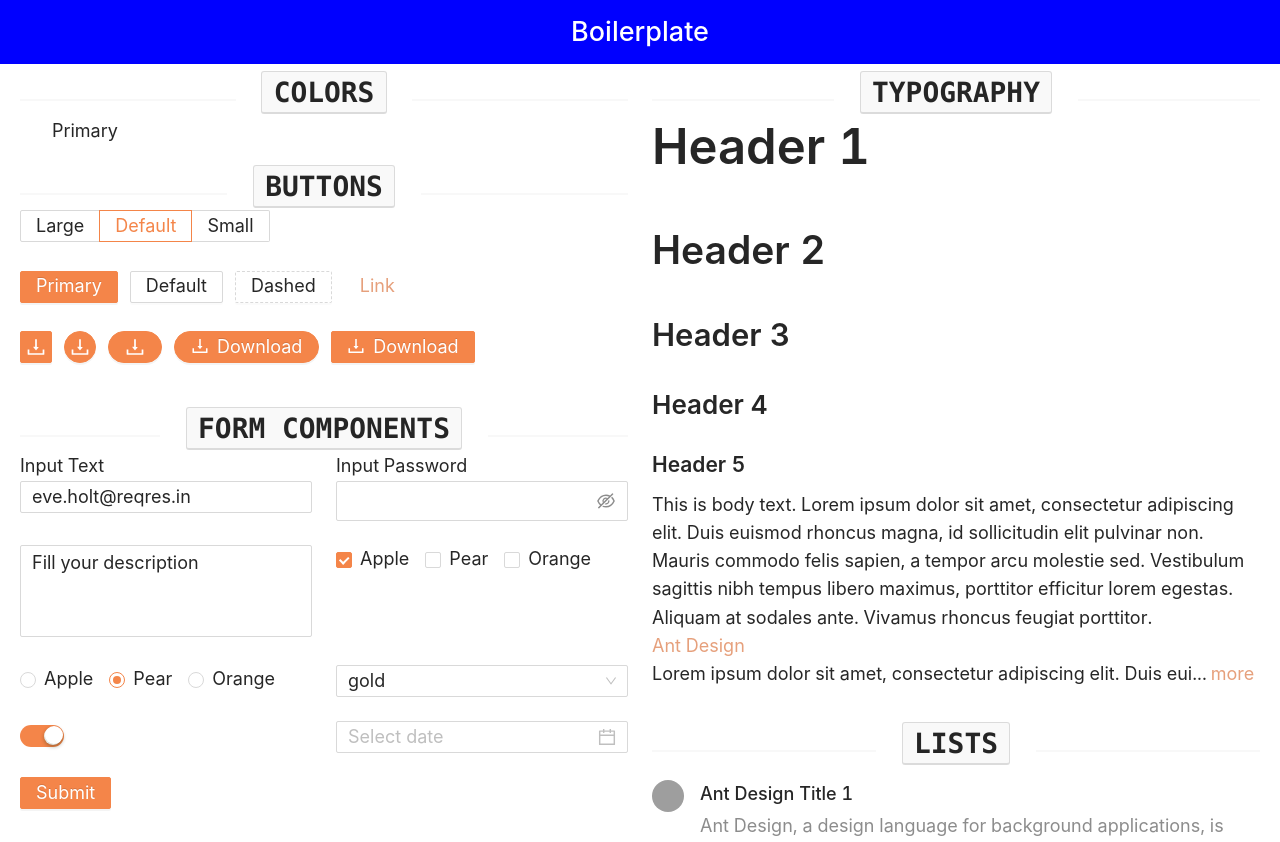
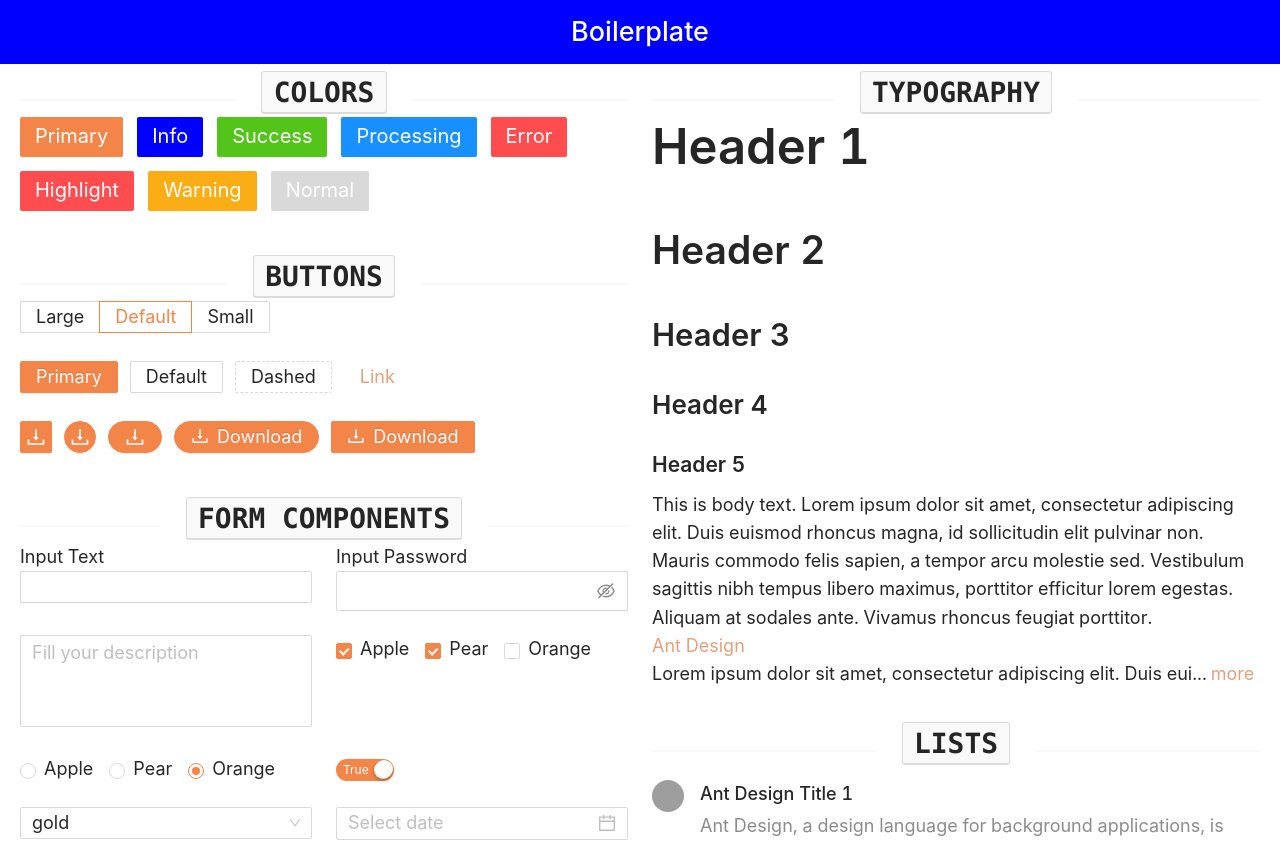
Before and after one commit to hanzputro/boilerplate-cra, a React (Create React App) app: page /styleguide in a window 1280 px wide. Shown: the top 842 px of the page. Built offline with nearby package versions, Linux system fonts and the light colour scheme; grey boxes are pictures that could not be loaded.

Commit message:
formik form, customize color themes

```diff
--- a/package.json
+++ b/package.json
@@ -51,6 +51,7 @@
     "eslint-plugin-prettier": "^3.1.4",
     "less": "^3.12.2",
     "less-loader": "^7.0.0",
+    "less-vars-to-js": "^1.3.0",
     "prettier": "^2.1.1",
     "react-app-rewired": "^2.1.6"
   }
--- a/src/newTheme.less
+++ b/src/newTheme.less
@@ -1,8 +1,8 @@
 // https://github.com/ant-design/ant-design/blob/master/components/style/themes/default.less
 
 // -------- Colors -----------
-@primary-color: orange;
-@info-color: @primary-color;
+@primary-color: rgb(184, 90, 207);
+@info-color: blue;
 @success-color: @green-6;
 @processing-color: @blue-6;
 @error-color: @red-5;
@@ -12,8 +12,30 @@
 @white: #fff;
 @black: #000;
 
+// global root
+:root {
+  --primary-color: @primary-color;
+  --info-color: @info-color;
+  --success-color: @success-color;
+  --processing-color: @processing-color;
+  --error-color: @error-color;
+  --highlight-color: @highlight-color;
+  --warning-color: @warning-color;
+  --normal-color: @normal-color;
+}
+
 // Base Scaffolding Variables
 // ---
+
+// text color
+@text-color: fade(@black, 85%);
+@text-color-secondary: fade(@black, 45%);
+@text-color-inverse: @white;
+@icon-color: inherit;
+@icon-color-hover: fade(@black, 75%);
+@heading-color: fade(@black, 85%);
+@text-color-dark: fade(@white, 85%);
+@text-color-secondary-dark: fade(@white, 65%);
 
 // Background color for `<body>`
 @body-background: #fff;
@@ -22,18 +44,11 @@
 // Popover background color
 @popover-background: @component-background;
 @popover-customize-border-color: @border-color-split;
+
 @font-family: -apple-system, BlinkMacSystemFont, 'Segoe UI', Roboto, 'Helvetica Neue', Arial,
   'Noto Sans', sans-serif, 'Apple Color Emoji', 'Segoe UI Emoji', 'Segoe UI Symbol',
   'Noto Color Emoji';
 @code-family: 'SFMono-Regular', Consolas, 'Liberation Mono', Menlo, Courier, monospace;
-@text-color: fade(@black, 85%);
-@text-color-secondary: fade(@black, 45%);
-@text-color-inverse: @white;
-@icon-color: inherit;
-@icon-color-hover: fade(@black, 75%);
-@heading-color: fade(@black, 85%);
-@text-color-dark: fade(@white, 85%);
-@text-color-secondary-dark: fade(@white, 65%);
 @text-selection-bg: @primary-color;
 @font-variant-base: tabular-nums;
 @font-feature-settings-base: 'tnum';
--- a/src/screens/StyleguideScreen/index.js
+++ b/src/screens/StyleguideScreen/index.js
@@ -7,6 +7,7 @@ function StyleguideScreen(props) {
     <Row gutter={[24, 24]}>
       <Col span="12">
         <Colors />
+        <br />
         <br />
         <Buttons />
         <br />
--- a/src/screens/StyleguideScreen/part/Colors.js
+++ b/src/screens/StyleguideScreen/part/Colors.js
@@ -1,7 +1,8 @@
 import React from 'react';
-import { Row, Col, Divider, Button, Typography } from 'antd';
+import { Row, Col, Divider, Button, Typography, Space } from 'antd';
+import styled from 'styled-components';
 
-const { Title, Text } = Typography;
+const { Title } = Typography;
 
 function Colors(props) {
   return (
@@ -11,15 +12,61 @@ function Colors(props) {
           COLORS
         </Title>
       </Divider>
-      <Row>
+      <Row align="start" gutter={[14, 14]}>
         <Col>
-          <Button type="primary" shape="circle" style={{ background: 'red' }} />
+          <SButton size="large" style={{ background: 'var(--primary-color)' }}>
+            Primary
+          </SButton>
         </Col>
         <Col>
-          <Text>Primary</Text>
+          <SButton size="large" style={{ background: 'var(--info-color)' }}>
+            Info
+          </SButton>
+        </Col>
+        <Col>
+          <SButton size="large" style={{ background: 'var(--success-color)' }}>
+            Success
+          </SButton>
+        </Col>
+        <Col>
+          <SButton size="large" style={{ background: 'var(--processing-color)' }}>
+            Processing
+          </SButton>
+        </Col>
+        <Col>
+          <SButton size="large" style={{ background: 'var(--error-color)' }}>
+            Error
+          </SButton>
+        </Col>
+        <Col>
+          <SButton size="large" style={{ background: 'var(--highlight-color)' }}>
+            Highlight
+          </SButton>
+        </Col>
+        <Col>
+          <SButton size="large" style={{ background: 'var(--warning-color)' }}>
+            Warning
+          </SButton>
+        </Col>
+        <Col>
+          <SButton size="large" style={{ background: 'var(--normal-color)' }}>
+            Normal
+          </SButton>
         </Col>
       </Row>
     </>
   );
 }
+
+const SButton = styled(Button)`
+  color: white !important;
+  border: 0 !important;
+  :hover,
+  :active,
+  :focus {
+    border: 0 !important;
+    background: transparent;
+  }
+`;
+
 export default Colors;
--- a/src/screens/StyleguideScreen/part/FormComponents.js
+++ b/src/screens/StyleguideScreen/part/FormComponents.js
@@ -1,4 +1,4 @@
-import React, { useEffect } from 'react';
+import React, { useState } from 'react';
 import { useSelector, useDispatch } from 'react-redux';
 import { Formik, Form } from 'formik';
 import {
@@ -13,6 +13,7 @@ import {
   Switch,
   DatePicker,
   Typography,
+  message,
 } from 'antd';
 import * as Yup from 'yup';
 import { signin } from '../../../redux/actions/userActions';
@@ -20,7 +21,14 @@ import { signin } from '../../../redux/actions/userActions';
 const { TextArea } = Input;
 const { Title } = Typography;
 
+const optionGroup = [
+  { label: 'Apple', value: 'Apple' },
+  { label: 'Pear', value: 'Pear' },
+  { label: 'Orange', value: 'Orange' },
+];
+
 function FormComponents(props) {
+  const [loading, setLoading] = useState(false);
   const dispatch = useDispatch();
 
   return (
@@ -35,18 +43,9 @@ function FormComponents(props) {
           inputText: 'eve.holt@reqres.in',
           inputPassword: '',
           textarea: 'Fill your description',
-          checkboxGroup: [
-            { label: 'Apple', value: 'Apple' },
-            { label: 'Pear', value: 'Pear' },
-            { label: 'Orange', value: 'Orange' },
-          ],
-          radioGroup: [
-            { label: 'Apple', value: 'Apple' },
-            { label: 'Pear', value: 'Pear' },
-            { label: 'Orange', value: 'Orange' },
-          ],
+          checkboxGroup: ['Apple', 'Pear'],
+          radioGroup: 'Orange',
           select: [{ value: 'gold' }, { value: 'lime' }, { value: 'green' }, { value: 'cyan' }],
-          cascader: [],
           switch: true,
           datepicker: '',
         }}
@@ -56,11 +55,14 @@ function FormComponents(props) {
         //   checkboxGroup: Yup.bool(),
         // })}
         onSubmit={(values, actions) => {
+          setLoading(true);
           console.log(values);
-          // setTimeout(() => {
-          //   dispatch(signin(values));
-          //   actions.setSubmitting(false);
-          // }, 400);
+          setTimeout(() => {
+            // dispatch(signin(values));
+            // actions.setSubmitting(false);
+            setLoading(false);
+            message.success('Yay! Success');
+          }, 2000);
         }}
       >
         {(formikProps) => (
@@ -68,20 +70,12 @@ function FormComponents(props) {
             <Row gutter={[24, 24]}>
               <Col span="12">
                 <label>Input Text</label>
-                <Input
-                  id="inputText"
-                  name="inputText"
-                  {...formikProps.getFieldProps('inputText')}
-                />
+                <Input id="inputText" onChange={formikProps.handleChange} />
                 {formikProps.errors.inputText ? <div>{formikProps.errors.inputText}</div> : null}
               </Col>
               <Col span="12">
                 <label>Input Password</label>
-                <Input.Password
-                  id="inputPassword"
-                  name="inputPassword"
-                  {...formikProps.getFieldProps('inputPassword')}
-                />
+                <Input.Password id="inputPassword" onChange={formikProps.handleChange} />
                 {formikProps.errors.inputPassword ? (
                   <div>{formikProps.errors.inputPassword}</div>
                 ) : null}
@@ -91,44 +85,53 @@ function FormComponents(props) {
                   name="textarea"
                   placeholder={formikProps.initialValues.textarea}
                   autoSize={{ minRows: 3, maxRows: 5 }}
-                  {...formikProps.getFieldProps('textarea')}
+                  onChange={formikProps.handleChange}
                 />
               </Col>
               <Col span="12">
                 <Checkbox.Group
                   name="checkboxGroup"
-                  options={formikProps.initialValues.checkboxGroup}
-                  defaultValue={['Apple']}
-                  // {...formikProps.getFieldProps('checkboxGroup')}
+                  options={optionGroup}
+                  defaultValue={formikProps.initialValues.checkboxGroup}
+                  onChange={(e) => formikProps.setFieldValue('checkboxGroup', e)}
                 />
               </Col>
               <Col span="12">
                 <Radio.Group
                   name="radioGroup"
-                  options={formikProps.initialValues.radioGroup}
-                  defaultValue={'Pear'}
-                  // {...formikProps.getFieldProps('radioGroup')}
+                  options={optionGroup}
+                  defaultValue={formikProps.initialValues.radioGroup}
+                  onChange={(e) => formikProps.setFieldValue('radioGroup', e)}
+                />
+              </Col>
+              <Col span="12">
+                <Switch
+                  name="switch"
+                  checkedChildren="True"
+                  unCheckedChildren="False"
+                  defaultChecked={formikProps.initialValues.switch}
+                  onChange={(e) => formikProps.setFieldValue('switch', e)}
                 />
               </Col>
               <Col span="12">
                 <Select
                   name="select"
                   defaultValue={['gold']}
+                  options={formikProps.initialValues.select}
+                  onChange={(e) => formikProps.setFieldValue('select', e)}
                   style={{ width: '100%' }}
-                  options={formikProps.initialValues.select}
-                  // {...formikProps.getFieldProps('select')}
                 />
               </Col>
               <Col span="12">
-                {/* {...formikProps.getFieldProps('switch')} */}
-                <Switch defaultChecked />
-              </Col>
-              <Col span="12">
-                {/* {...formikProps.getFieldProps('datepicker')} */}
-                <DatePicker showTime />
+                <DatePicker
+                  name="datepicker"
+                  showTime
+                  onOk={(e) => formikProps.setFieldValue('datepicker', e)}
+                  style={{ width: '100%' }}
+                />
               </Col>
               <Col span="24">
-                <Button type="primary" htmlType="submit">
+                <Button type="primary" htmlType="submit" loading={loading}>
                   Submit
                 </Button>
               </Col>
--- a/src/screens/StyleguideScreen/part/ListsOfPost.js
+++ b/src/screens/StyleguideScreen/part/ListsOfPost.js
@@ -6,7 +6,7 @@ const { Title } = Typography;
 
 function ListsOfPost(props) {
   const listData = [];
-  for (let i = 0; i < 23; i++) {
+  for (let i = 0; i < 10; i++) {
     listData.push({
       href: 'https://ant.design',
       title: `ant design part ${i}`,
@@ -39,7 +39,7 @@ function ListsOfPost(props) {
           onChange: (page) => {
             console.log(page);
           },
-          pageSize: 3,
+          pageSize: 1,
         }}
         dataSource={listData}
         footer={
```
Also changed, not shown: 1 other file (tests, documents, lock files or other folders).
